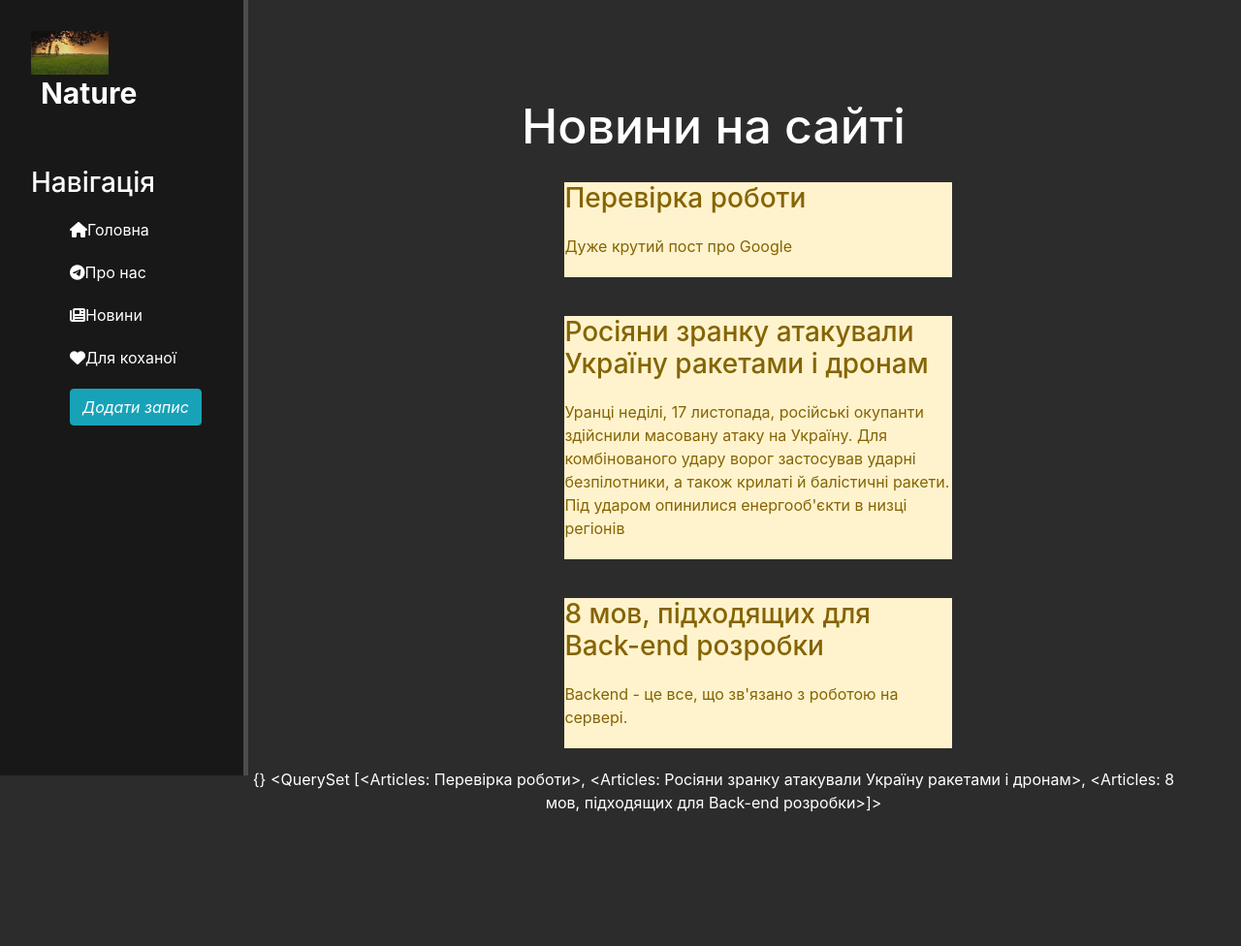
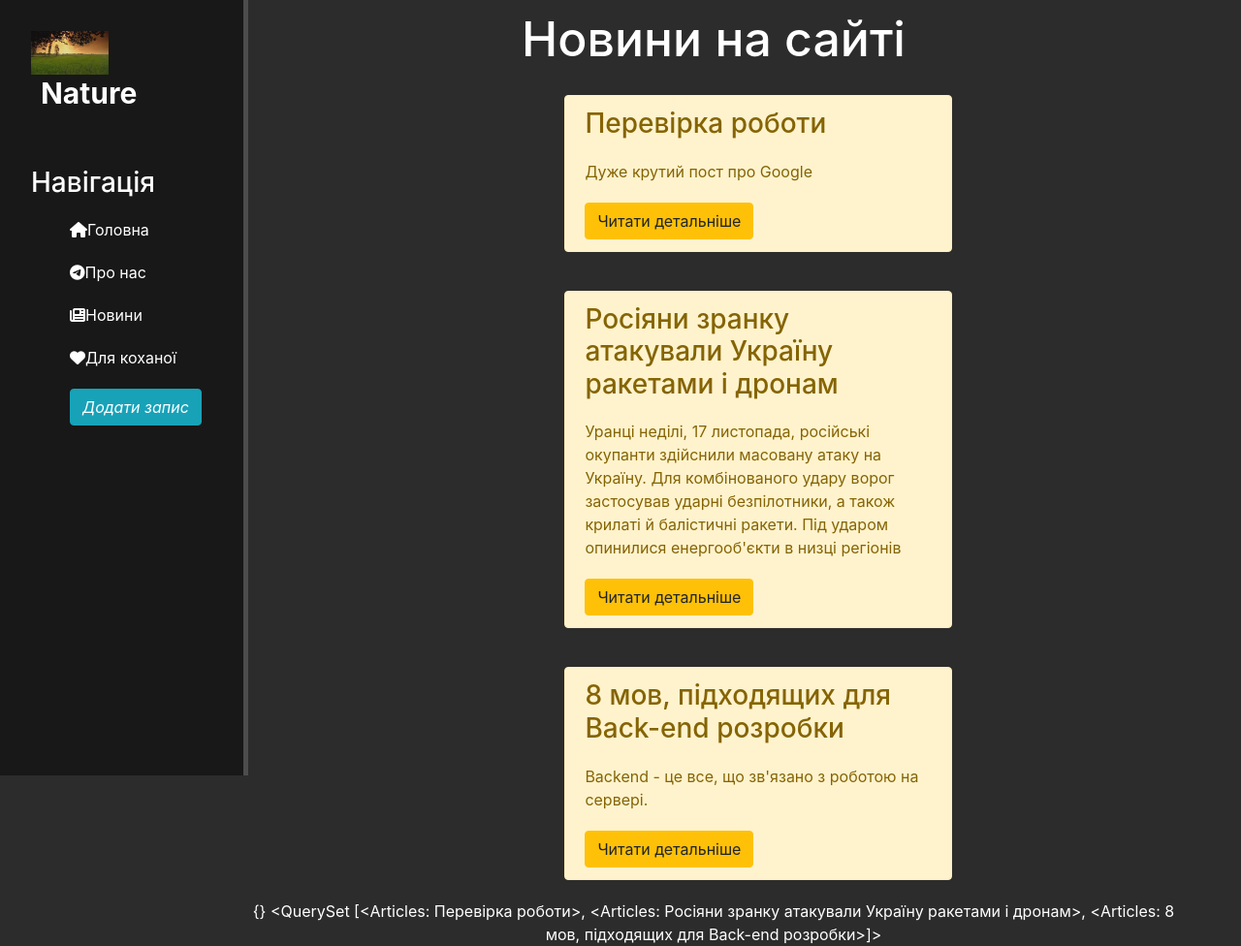
Before and after one commit to maksympash-code/Django, a Django app: page /news/ in a window 1280 px wide. Shown: the whole page at 97% size. Before the commit the page ends 838 px from the top, so only its background shows below. Run offline with Django 5.2, Linux system fonts and the light colour scheme; data comes from the database, SQL or seed files in the repository; both versions use the stored data as it was after the commit; some libraries are stand-ins or nearby versions.

Commit message:
lessons_10

```diff
--- a/main/static/main/css/main.css
+++ b/main/static/main/css/main.css
@@ -50,7 +50,7 @@ aside ul li:hover, aside ul a:hover{
 main .features{
     float: left;
     color: #fff;
-    margin-top: 100px;
+    margin-top: 10px;
     text-align: center;
     width: 75%;
 }
--- a/news/templates/news/news_home.html
+++ b/news/templates/news/news_home.html
@@ -9,9 +9,10 @@
         <h1>Новини на сайті</h1>
         {% if news %}
             {% for el in news %}
-                <div class="alert-warning">
+                <div class="alert alert-warning">
                     <h3>{{ el.title }}</h3>
                     <p>{{ el.anons }}</p>
+                    <a href="{% url 'news-detail' el.id %}" class="btn btn-warning">Читати детальніше</a>
                 </div>
             {% endfor %}
         {% else %}
--- a/news/urls.py
+++ b/news/urls.py
@@ -4,4 +4,5 @@ from . import views
 urlpatterns = [
     path('', views.news_home, name = 'news_home'),
     path('create', views.create, name = 'create'),
+    path('<int:pk>', views.NewsDetailView.as_view(), name = 'news-detail'),
 ]
--- a/news/views.py
+++ b/news/views.py
@@ -1,10 +1,16 @@
 from django.shortcuts import render, redirect
 from .models import Articles
 from .forms import ArticlesForm
+from django.views.generic import DetailView
 
 def news_home(request):
     news = Articles.objects.all()
     return render(request, 'news/news_home.html', {'news' : news})
+
+class NewsDetailView(DetailView):
+    model = Articles
+    template_name = 'news/details_view.html'
+    context_object_name = 'article'
 
 def create(request):
     error = ' '
```
Also changed, not shown: news/templates/news/details_view.html (added, +13 -0 lines), db.sqlite3.
